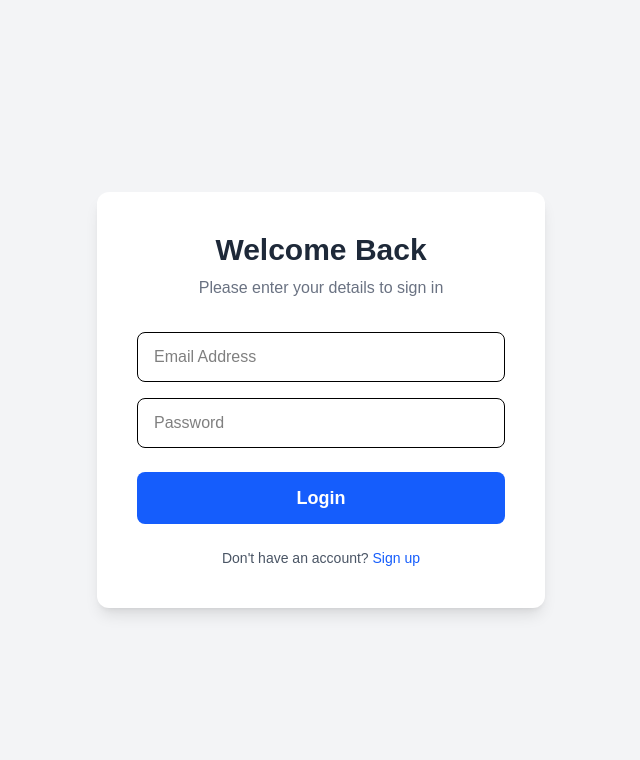
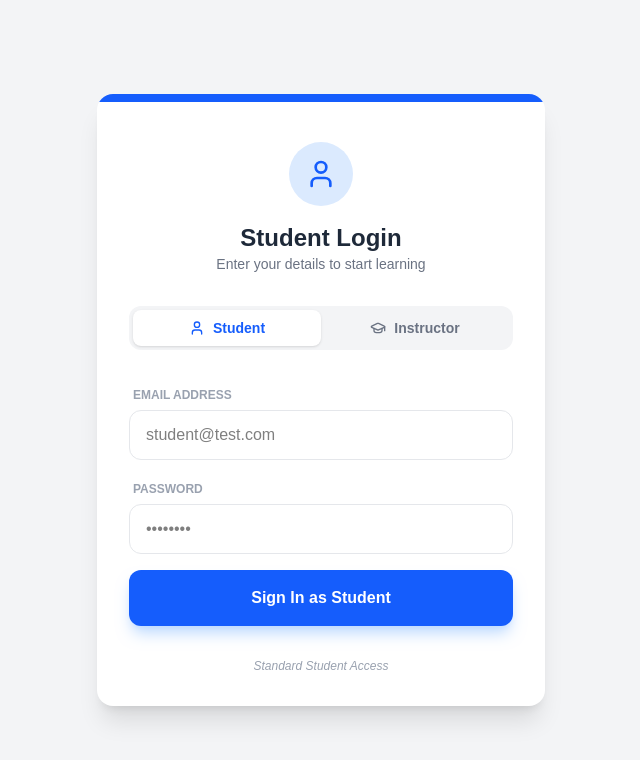
Before and after one commit to Galas25/quiz-application, a React (Vite) app: page / in a window 1280 px wide. Shown: the top 760 px of the page, without its empty margins (319-959 px from the left). Built offline with nearby package versions, Linux system fonts and the light colour scheme.

Commit message:
residual changes, didnt make it to other commits

```diff
--- a/src/pages/Login.jsx
+++ b/src/pages/Login.jsx
@@ -1,23 +1,24 @@
-import { useContext, useState, useEffect } from "react";
+import { useContext, useEffect, useState } from "react";
 import { QuizContext } from "../context/QuizContext";
 import { useNavigate } from "react-router-dom";
+import { GraduationCap, User, ShieldCheck } from "lucide-react";
+
 export default function Login() {
   const { setCurrentUser } = useContext(QuizContext);
+  const [isAdminMode, setIsAdminMode] = useState(false); // Toggle state
   const [credentials, setCredentials] = useState({ email: "", password: "" });
   const navigate = useNavigate();
 
   const MOCK_USERS = [
-    { email: "student@test.com", password: "123", name: "Alex" },
-    { email: "guest@test.com", password: "password", name: "Guest User" }
+    { email: "student@test.com", password: "123", name: "Alex", role: "student" },
+    { email: "instructor@test.com", password: "admin", name: "Professor Smith", role: "instructor" }
   ];
 
   useEffect(() => {
     const savedUser = localStorage.getItem("currentUser");
-
-    // Logic: If user is logged in, always go to Dashboard first
-    // They can decide to go to Results or Quiz from there
     if (savedUser) {
-      navigate("/studenthome");
+      const user = JSON.parse(savedUser);
+      navigate(user.role === "instructor" ? "/instructor" : "/studenthome");
     }
   }, [navigate]);
 
@@ -27,56 +28,95 @@ export default function Login() {
 
   const handleLogin = (e) => {
     e.preventDefault();
-    const { email, password } = credentials;
-
     const user = MOCK_USERS.find(
-      (u) => u.email === email && u.password === password
+      (u) => u.email === credentials.email &&
+             u.password === credentials.password &&
+             u.role === (isAdminMode ? "instructor" : "student")
     );
 
     if (user) {
       setCurrentUser(user.name);
       localStorage.setItem("currentUser", JSON.stringify(user));
-
-      navigate("/studenthome");
+      navigate(user.role === "instructor" ? "/instructor" : "/studenthome");
     } else {
-      alert("Invalid email or password.");
+      alert(`Invalid ${isAdminMode ? "Instructor" : "Student"} credentials.`);
     }
   };
+
   return (
-    <div className="flex items-center justify-center min-h-screen w-full px-4 bg-gray-100">
-      <div className="text-center w-full max-w-md bg-white p-10 rounded-xl shadow-lg">
-        <h1 className="text-3xl font-bold mb-2 text-gray-800">Welcome Back</h1>
-        <p className="text-gray-500 mb-8">Please enter your details to sign in</p>
+    <div className={`flex items-center justify-center min-h-screen w-full px-4 transition-colors duration-500 ${isAdminMode ? "bg-slate-900" : "bg-gray-100"}`}>
 
-        <form onSubmit={handleLogin}>
+      <div className="w-full max-w-md bg-white p-8 rounded-2xl shadow-xl relative overflow-hidden">
+
+        {/* --- MODE INDICATOR STRIP --- */}
+        <div className={`absolute top-0 left-0 w-full h-2 transition-colors ${isAdminMode ? "bg-indigo-600" : "bg-blue-600"}`} />
+
+        <div className="text-center mt-4">
+          <div className={`inline-flex items-center justify-center w-16 h-16 rounded-full mb-4 transition-transform duration-500 ${isAdminMode ? "bg-indigo-100 text-indigo-600 rotate-[360deg]" : "bg-blue-100 text-blue-600"}`}>
+            {isAdminMode ? <ShieldCheck size={32} /> : <User size={32} />}
+          </div>
+          <h1 className="text-2xl font-bold text-gray-800">
+            {isAdminMode ? "Instructor Login" : "Student Login"}
+          </h1>
+          <p className="text-gray-500 text-sm mb-8">
+            {isAdminMode ? "Access faculty management tools" : "Enter your details to start learning"}
+          </p>
+        </div>
+
+        {/* --- MODE SWITCHER (The "Switch Back" thing) --- */}
+        <div className="flex bg-gray-100 p-1 rounded-xl mb-8">
+          <button
+            onClick={() => { setIsAdminMode(false); setCredentials({email:"", password:""}); }}
+            className={`flex-1 flex items-center justify-center gap-2 py-2 rounded-lg text-sm font-bold transition ${!isAdminMode ? "bg-white shadow text-blue-600" : "text-gray-500 hover:text-gray-700"}`}
+          >
+            <User size={16} /> Student
+          </button>
+          <button
+            onClick={() => { setIsAdminMode(true); setCredentials({email:"", password:""}); }}
+            className={`flex-1 flex items-center justify-center gap-2 py-2 rounded-lg text-sm font-bold transition ${isAdminMode ? "bg-white shadow text-indigo-600" : "text-gray-500 hover:text-gray-700"}`}
+          >
+            <GraduationCap size={16} /> Instructor
+          </button>
+        </div>
+
+        <form onSubmit={handleLogin} className="space-y-4">
+          <div>
+            <label className="text-xs font-bold text-gray-400 uppercase ml-1">Email Address</label>
             <input
               type="email"
               name="email"
-            placeholder="Email Address"
+              placeholder={isAdminMode ? "instructor@test.com" : "student@test.com"}
               value={credentials.email}
               onChange={handleChange}
-            className="w-full px-4 py-3 mb-4 border rounded-lg focus:outline-none focus:ring-2 focus:ring-blue-400"
+              className="w-full px-4 py-3 mt-1 border border-gray-200 rounded-xl focus:outline-none focus:ring-2 focus:ring-blue-400 transition"
               required
             />
+          </div>
+          <div>
+            <label className="text-xs font-bold text-gray-400 uppercase ml-1">Password</label>
             <input
               type="password"
               name="password"
-            placeholder="Password"
+              placeholder="••••••••"
               value={credentials.password}
               onChange={handleChange}
-            className="w-full px-4 py-3 mb-6 border rounded-lg focus:outline-none focus:ring-2 focus:ring-blue-400"
+              className="w-full px-4 py-3 mt-1 border border-gray-200 rounded-xl focus:outline-none focus:ring-2 focus:ring-blue-400 transition"
               required
             />
+          </div>
+
           <button
             type="submit"
-            className="px-6 py-3 text-lg bg-blue-600 text-white rounded-lg hover:bg-blue-700 transition w-full font-semibold"
+            className={`w-full py-4 rounded-xl font-bold text-white shadow-lg transition-all active:scale-[0.98] ${isAdminMode ? "bg-indigo-600 hover:bg-indigo-700 shadow-indigo-200" : "bg-blue-600 hover:bg-blue-700 shadow-blue-200"}`}
           >
-            Login
+            Sign In as {isAdminMode ? "Faculty" : "Student"}
           </button>
         </form>
 
-        <div className="mt-6 text-sm text-gray-600">
-          Don't have an account? <span className="text-blue-600 cursor-pointer hover:underline">Sign up</span>
+        <div className="mt-8 text-center">
+          <p className="text-xs text-gray-400 italic">
+            {isAdminMode ? "Secured Faculty Entry Point" : "Standard Student Access"}
+          </p>
         </div>
       </div>
     </div>
--- a/src/pages/studentDashboard.jsx
+++ b/src/pages/studentDashboard.jsx
@@ -106,16 +106,17 @@ export default function StudentHome() {
       </header>
 
       {/* --- MAIN CONTENT (Grid) --- */}
+    {/* --- MAIN CONTENT (Grid) --- */}
     <main className="flex-1 p-6 md:p-10">
       <div className="grid grid-cols-1 sm:grid-cols-2 lg:grid-cols-3 xl:grid-cols-4 gap-6">
         {subjects.map((subject) => (
           <div key={subject.id} className="relative bg-white rounded-lg border border-gray-200 shadow-sm hover:shadow-md transition-shadow flex flex-col overflow-visible">
 
-              {/* Card Header */}
+            {/* Card Header - NO ONCLICK HERE ANYMORE */}
             <div className={`${subject.color} p-4 text-white h-24 rounded-t-lg relative`}>
               <div className="flex justify-between items-start">
-                  <div onClick={() => navigate("/quiz", { state: { subjectName: subject.title } })} className="cursor-pointer group">
-                    <h2 className="text-xl font-semibold leading-tight group-hover:underline">{subject.title}</h2>
+                <div className="group">
+                  <h2 className="text-xl font-semibold leading-tight">{subject.title}</h2>
                   <p className="text-sm opacity-90">{subject.section}</p>
                 </div>
                 <div className="relative">
@@ -124,7 +125,13 @@ export default function StudentHome() {
                   </button>
                   {openMenuId === subject.id && (
                     <div className="absolute right-0 mt-2 w-48 bg-white rounded-md shadow-xl border border-gray-100 z-30 py-1">
-                        <button className="w-full px-4 py-2 text-left text-sm text-gray-700 hover:bg-gray-50 flex items-center gap-2">
+                      <button
+                        onClick={() => {
+                          setOpenMenuId(null);
+                          navigate("/result", { state: { subjectName: subject.title } });
+                        }}
+                        className="w-full px-4 py-2 text-left text-sm text-gray-700 hover:bg-gray-50 flex items-center gap-2"
+                      >
                         <BarChart2 size={16} /> View Grades
                       </button>
                       <button onClick={() => handleUnenroll(subject.id)} className="w-full px-4 py-2 text-left text-sm text-red-600 hover:bg-red-50 flex items-center gap-2">
@@ -136,18 +143,25 @@ export default function StudentHome() {
               </div>
             </div>
 
-              {/* Card Body */}
+            {/* Card Body - THE ONLY PLACE TO START THE QUIZ */}
             <div className="flex-1 p-4 min-h-[120px]">
-                <h3 className="text-[10px] font-bold text-gray-400 uppercase tracking-widest mb-3 font-sans">Upcoming</h3>
-                <div onClick={() => navigate("/quiz")} className="flex items-center gap-3 text-sm text-blue-600 cursor-pointer hover:underline">
+              <h3 className="text-[10px] font-bold text-gray-400 uppercase tracking-widest mb-3 font-sans text-nowrap">Upcoming Assessments</h3>
+              <div
+                onClick={() => navigate("/quiz", { state: { subjectName: subject.title } })}
+                className="flex items-center gap-3 text-sm text-blue-600 cursor-pointer hover:bg-blue-50 p-2 rounded-md transition border border-transparent hover:border-blue-100 group"
+              >
                 <BookOpen size={16} />
-                  <span>Module 1 Quiz</span>
+                <span className="font-medium group-hover:underline">Start Module 1 Quiz</span>
               </div>
             </div>
 
             {/* Footer */}
             <div className="border-t border-gray-100 p-3 flex justify-end">
-                <button title="View History" onClick={() => navigate("/result")} className="p-2 hover:bg-gray-100 rounded-full text-gray-400 hover:text-blue-600 transition">
+              <button
+                title="View History"
+                onClick={() => navigate("/result", { state: { subjectName: subject.title } })}
+                className="p-2 hover:bg-gray-100 rounded-full text-gray-400 hover:text-blue-600 transition"
+              >
                 <Folder size={18} />
               </button>
             </div>
```
Also changed, not shown: src/pages/ResultPage.jsx (+58 -30 lines). Lines whose indentation alone changed are shown as unchanged.
